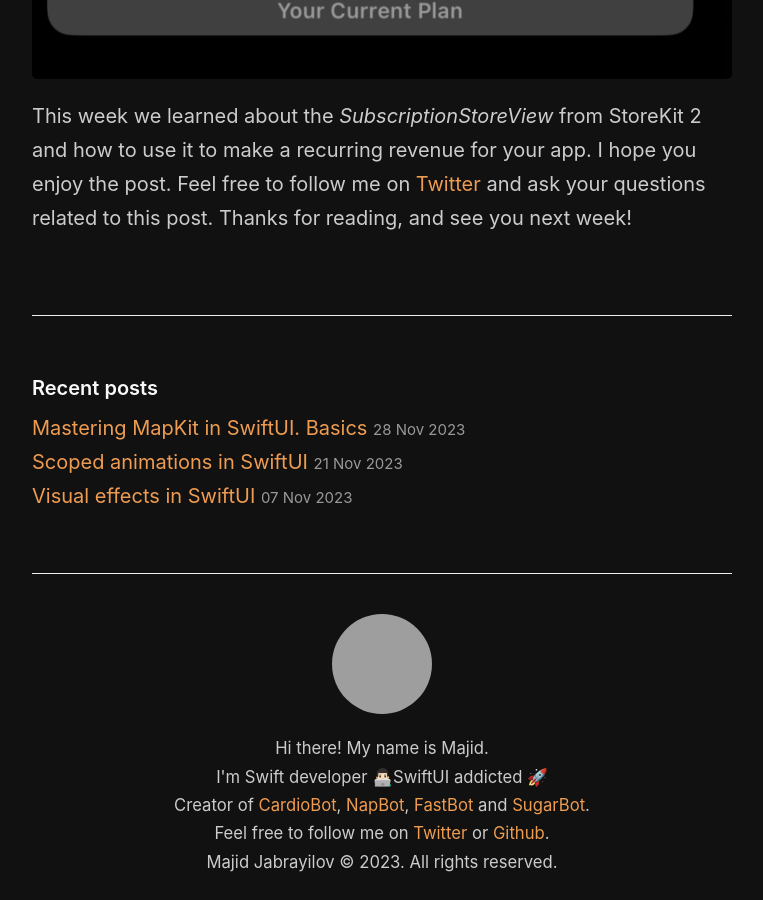
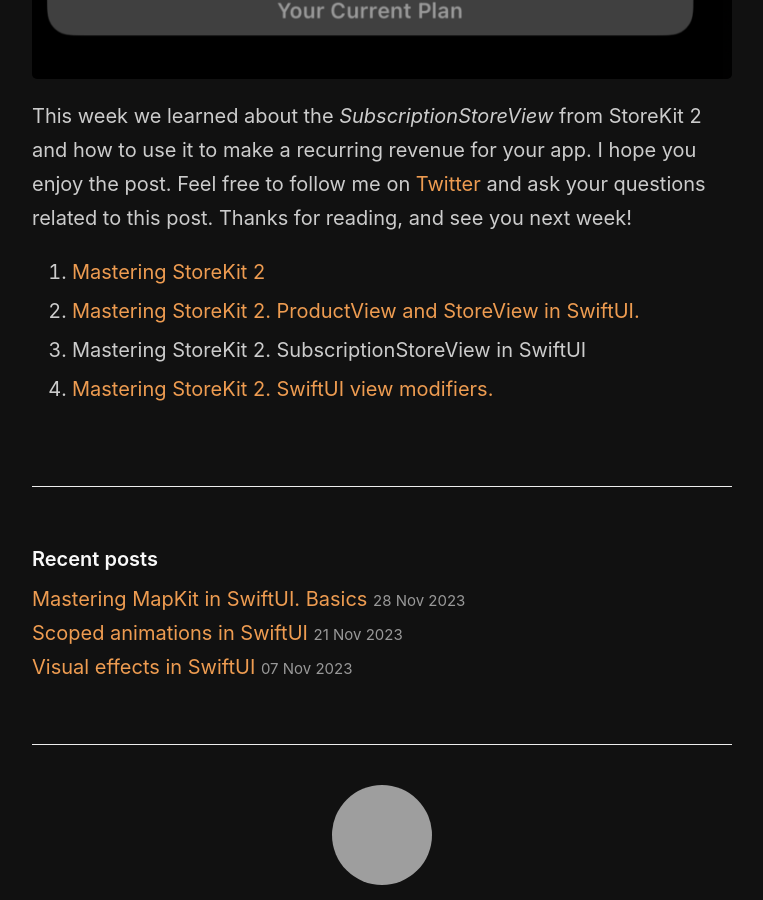
Before and after one commit to mecid/mecid.github.io, a Jekyll site: the page built from _posts/2023-08-23-mastering-storekit2-subscriptionstoreview-in-swiftui.md, in a window 1280 px wide and 900 px high, scrolled down 7969 px, cut to the strip 0-900 px from the top of the window. Shown: the whole strip, without its empty margins (258-1021 px from the left). Built offline with Jekyll 4.4.1, drawn with Linux system fonts in a browser that asks for light colours; grey boxes are pictures that could not be loaded.

Commit message:
references added to the storekit 2 post

```diff
--- a/_posts/2023-08-23-mastering-storekit2-subscriptionstoreview-in-swiftui.md
+++ b/_posts/2023-08-23-mastering-storekit2-subscriptionstoreview-in-swiftui.md
@@ -140,3 +140,8 @@ You can use the multiline option to include more information about your subscrip
 ![default-subscription-store](/public/subs2.png)
 
 This week we learned about the *SubscriptionStoreView* from StoreKit 2 and how to use it to make a recurring revenue for your app. I hope you enjoy the post. Feel free to follow me on [Twitter](https://twitter.com/mecid) and ask your questions related to this post. Thanks for reading, and see you next week!
+
+1. [Mastering StoreKit 2](/2023/08/01/mastering-storekit2/)
+2. [Mastering StoreKit 2. ProductView and StoreView in SwiftUI.](/2023/08/08/mastering-storekit2-productview-in-swiftui/)
+3. Mastering StoreKit 2. SubscriptionStoreView in SwiftUI
+4. [Mastering StoreKit 2. SwiftUI view modifiers.](/2023/08/29/mastering-storekit2-swiftui-view-modifiers/)
```
